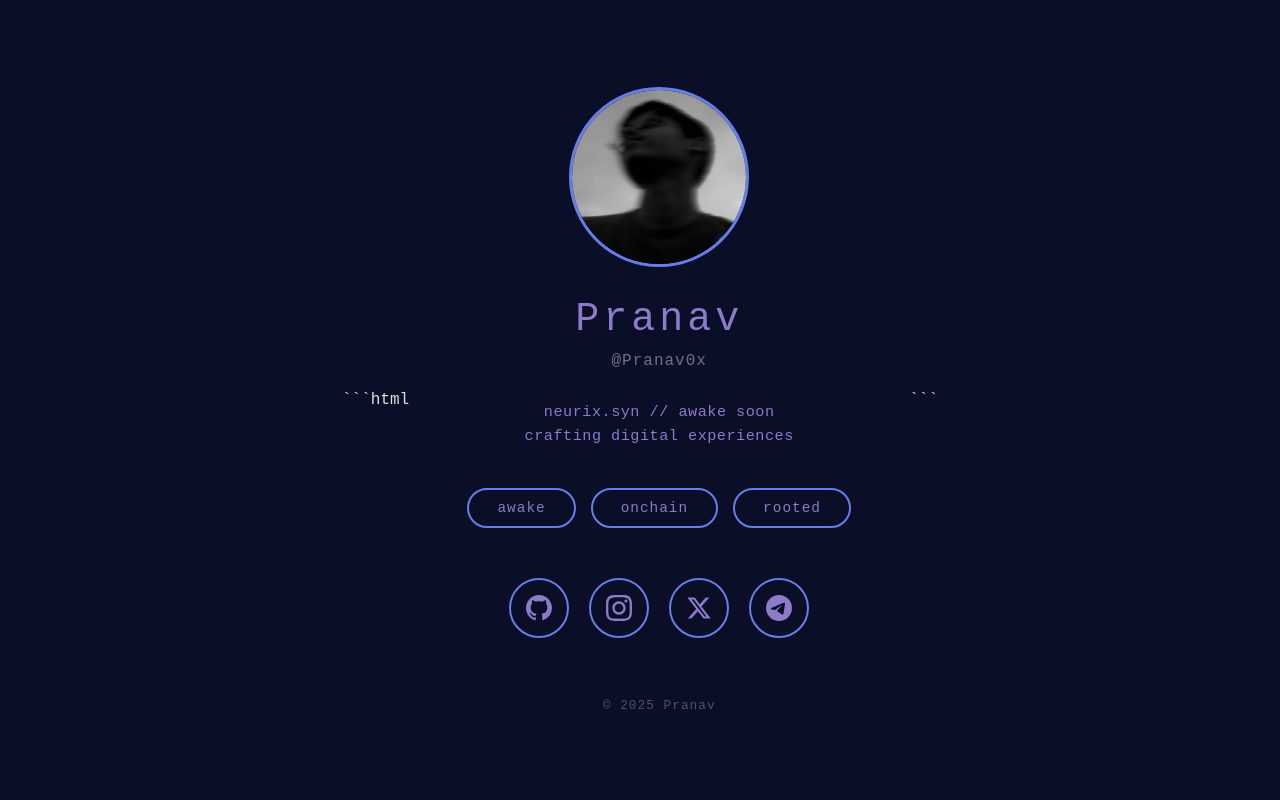
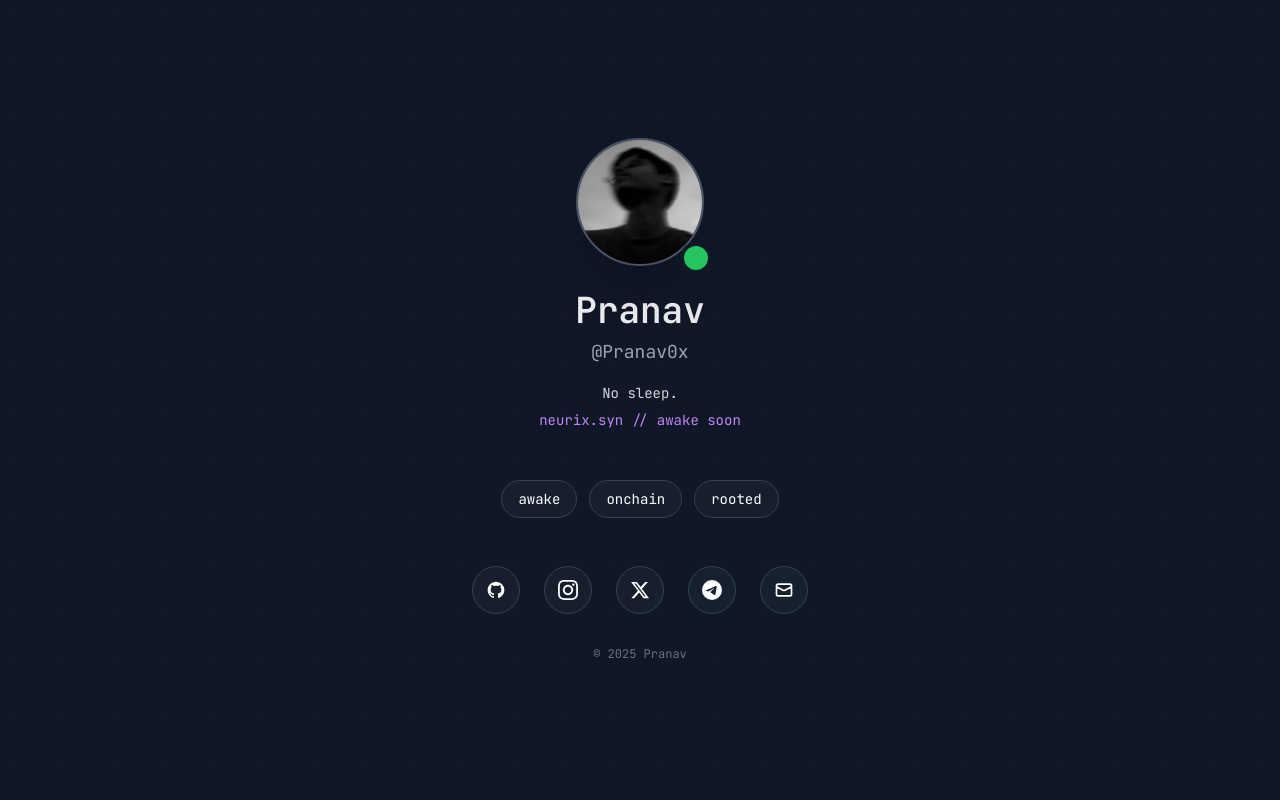
Before and after one commit to Yours-Pranav/port, a plain HTML site: page index.html in a window 1280 px wide. Drawn offline with nearby package versions, Linux system fonts and the light colour scheme.

Commit message:
Update title and add Tailwind CSS configuration

````diff
--- a/index.html
+++ b/index.html
@@ -1,190 +1,135 @@
-```html
 <!DOCTYPE html>
 <html lang="en">
 <head>
     <meta charset="UTF-8">
     <meta name="viewport" content="width=device-width, initial-scale=1.0">
-    <title>Pranav</title>
-    <style>
-        * {
-            margin: 0;
-            padding: 0;
-            box-sizing: border-box;
+    <title>Pranav - Web3 Developer</title>
+    <script src="https://cdn.tailwindcss.com"></script>
+    <script>
+        tailwind.config = {
+            theme: {
+                extend: {
+                    fontFamily: {
+                        'mono': ['JetBrains Mono', 'Monaco', 'Consolas', 'monospace'],
                     }
-
-        body {
-            font-family: 'Courier New', monospace;
-            background: #0a0e27;
-            color: #e0e0e0;
-            min-height: 100vh;
-            display: flex;
-            justify-content: center;
-            align-items: center;
-            padding: 20px;
                 }
-
-        .container {
-            max-width: 500px;
-            width: 100%;
-            text-align: center;
             }
-
-        .profile-image {
-            width: 180px;
-            height: 180px;
-            border-radius: 50%;
-            margin: 0 auto 30px;
-            position: relative;
-            border: 3px solid #667eea;
-            overflow: hidden;
-            display: flex;
-            align-items: center;
-            justify-content: center;
         }
-
-        .profile-image img {
-            width: 100%;
-            height: 100%;
-            object-fit: cover;
-        }
-
-        .status-dot {
-            width: 22px;
-            height: 22px;
-            background: #10b981;
-            border-radius: 50%;
-            position: absolute;
-            bottom: 10px;
-            right: 10px;
-            border: 4px solid #0a0e27;
-        }
-
-        h1 {
-            font-size: 2.5rem;
-            margin-bottom: 10px;
-            color: #8b7bc8;
-            font-weight: 300;
-            letter-spacing: 4px;
-        }
-
-        .username {
-            color: #6b7280;
-            font-size: 1rem;
-            margin-bottom: 30px;
-            letter-spacing: 1px;
-        }
-
-        .tagline {
-            color: #8b7bc8;
-            font-size: 0.95rem;
-            margin-bottom: 40px;
-            letter-spacing: 0.5px;
-            line-height: 1.6;
-        }
-
-        .tags {
-            display: flex;
-            justify-content: center;
-            gap: 15px;
-            margin: 40px 0;
-            flex-wrap: wrap;
-        }
-
-        .tag {
-            background: transparent;
-            border: 2px solid #667eea;
-            padding: 10px 28px;
-            border-radius: 30px;
-            font-size: 0.9rem;
-            color: #8b7bc8;
-            letter-spacing: 1px;
-        }
-
-        .social-links {
-            display: flex;
-            justify-content: center;
-            gap: 20px;
-            margin-top: 50px;
-        }
-
-        .social-link {
-            width: 60px;
-            height: 60px;
-            border-radius: 50%;
-            background: transparent;
-            border: 2px solid #667eea;
-            display: flex;
-            align-items: center;
-            justify-content: center;
-            transition: all 0.3s ease;
-            text-decoration: none;
-        }
-
-        .social-link:hover {
-            background: rgba(102, 126, 234, 0.1);
-            transform: translateY(-3px);
-        }
-
-        .social-link svg {
-            width: 26px;
-            height: 26px;
-            fill: #8b7bc8;
-        }
-
-        .footer {
-            margin-top: 60px;
-            color: #4b5563;
-            font-size: 0.8rem;
-            letter-spacing: 1px;
-        }
-    </style>
+    </script>
+    <link href="https://fonts.googleapis.com/css2?family=JetBrains+Mono:wght@300;400;500;600&display=swap" rel="stylesheet">
 </head>
-<body>
-    <div class="container">
-        <div class="profile-image">
-            <img src="img/20250804_221658.jpg" alt="Pranav">
-            <div class="status-dot"></div>
+<body class="bg-gray-900 text-white font-mono min-h-screen overflow-hidden">
+    <!-- Background Pattern -->
+    <div class="fixed inset-0 opacity-5">
+        <div class="absolute top-0 left-0 w-full h-full bg-gradient-to-br from-purple-900/20 via-gray-900 to-blue-900/20"></div>
+        <div class="absolute top-0 left-0 w-full h-full" style="background-image: radial-gradient(circle at 25% 25%, #ffffff 1px, transparent 1px); background-size: 50px 50px;"></div>
     </div>
 
-        <h1>Pranav</h1>
-        <div class="username">@Pranav0x</div>
-
-        <div class="tagline">
-            neurix.syn // awake soon<br>
-            crafting digital experiences
+    <!-- Main Container -->
+    <div class="relative z-10 min-h-screen flex items-center justify-center p-4">
+        <div class="max-w-4xl w-full">
+            <!-- Header Section -->
+            <div class="text-center mb-12">
+                <!-- Profile Image -->
+                <div class="w-32 h-32 mx-auto mb-6 relative">
+                    <div class="w-full h-full rounded-full bg-gradient-to-br from-gray-700 to-gray-800 border-2 border-gray-600 shadow-2xl overflow-hidden">
+                        <img src="img/20250804_221658.jpg" alt="Pranav" class="w-full h-full object-cover">
+                    </div>
+                    <div class="absolute -bottom-2 -right-2 w-8 h-8 bg-green-500 rounded-full border-4 border-gray-900"></div>
                 </div>
 
-        <div class="tags">
-            <span class="tag">awake</span>
-            <span class="tag">onchain</span>
-            <span class="tag">rooted</span>
+                <!-- Name and Handle -->
+                <h1 class="text-4xl font-semibold mb-2 bg-gradient-to-r from-white to-gray-300 bg-clip-text text-transparent">
+                    Pranav
+                </h1>
+                <p class="text-gray-400 text-lg mb-4">@Pranav0x</p>
+
+                <!-- Bio -->
+                <div class="text-gray-300 text-sm leading-relaxed max-w-md mx-auto">
+                    <p class="mb-1">No sleep.</p>
+                    <p class="text-purple-400">neurix.syn // awake soon</p>
+                </div>
             </div>
 
-        <div class="social-links">
-            <a href="https://github.com/Yours-Pranav" class="social-link" target="_blank">
-                <svg viewBox="0 0 24 24">
-                    <path d="M12 0C5.37 0 0 5.37 0 12c0 5.31 3.435 9.795 8.205 11.385.6.105.825-.255.825-.57 0-.285-.015-1.23-.015-2.235-3.015.555-3.795-.735-4.035-1.41-.135-.345-.72-1.41-1.23-1.695-.42-.225-1.02-.78-.015-.795.945-.015 1.62.87 1.845 1.23 1.08 1.815 2.805 1.305 3.495.99.105-.78.42-1.305.765-1.605-2.67-.3-5.46-1.335-5.46-5.925 0-1.305.465-2.385 1.23-3.225-.12-.3-.54-1.53.12-3.18 0 0 1.005-.315 3.3 1.23.96-.27 1.98-.405 3-.405s2.04.135 3 .405c2.295-1.56 3.3-1.23 3.3-1.23.66 1.65.24 2.88.12 3.18.765.84 1.23 1.905 1.23 3.225 0 4.605-2.805 5.625-5.475 5.925.435.375.81 1.095.81 2.22 0 1.605-.015 2.895-.015 3.3 0 .315.225.69.825.57A12.02 12.02 0 0024 12c0-6.63-5.37-12-12-12z"/>
+            <!-- Skills/Tags -->
+            <div class="flex justify-center mb-12">
+                <div class="flex flex-wrap gap-3 justify-center">
+                    <span class="px-4 py-2 bg-gray-800/50 border border-gray-700 rounded-full text-sm hover:border-purple-500 transition-colors duration-300">
+                        awake
+                    </span>
+                    <span class="px-4 py-2 bg-gray-800/50 border border-gray-700 rounded-full text-sm hover:border-blue-500 transition-colors duration-300">
+                        onchain
+                    </span>
+                    <span class="px-4 py-2 bg-gray-800/50 border border-gray-700 rounded-full text-sm hover:border-green-500 transition-colors duration-300">
+                        rooted
+                    </span>
+                </div>
+            </div>
+
+            <!-- Social Links -->
+            <div class="flex justify-center space-x-6 mb-8">
+                <!-- GitHub -->
+                <a href="https://github.com/Yours-Pranav" target="_blank"
+                   class="w-12 h-12 bg-gray-800/50 border border-gray-700 rounded-full flex items-center justify-center hover:border-white hover:bg-gray-700/50 transition-all duration-300 group">
+                    <svg class="w-5 h-5 group-hover:scale-110 transition-transform duration-300" fill="currentColor" viewBox="0 0 24 24">
+                        <path d="M12 2C6.477 2 2 6.477 2 12c0 4.42 2.865 8.17 6.839 9.49.5.092.682-.217.682-.482 0-.237-.008-.866-.013-1.7-2.782.604-3.369-1.341-3.369-1.341-.454-1.155-1.11-1.462-1.11-1.462-.908-.62.069-.608.069-.608 1.003.07 1.531 1.03 1.531 1.03.892 1.529 2.341 1.087 2.91.831.092-.646.35-1.086.636-1.336-2.22-.253-4.555-1.11-4.555-4.943 0-1.091.39-1.984 1.029-2.683-.103-.253-.446-1.27.098-2.647 0 0 .84-.269 2.75 1.025A9.578 9.578 0 0112 6.836c.85.004 1.705.115 2.504.337 1.909-1.294 2.747-1.025 2.747-1.025.546 1.377.203 2.394.1 2.647.64.699 1.028 1.592 1.028 2.683 0 3.842-2.339 4.687-4.566 4.935.359.309.678.919.678 1.852 0 1.336-.012 2.415-.012 2.743 0 .267.18.578.688.48C19.138 20.167 22 16.418 22 12c0-5.523-4.477-10-10-10z"/>
                     </svg>
                 </a>
-            <a href="https://instagram.com/pra_nav.19" class="social-link" target="_blank">
-                <svg viewBox="0 0 24 24">
+
+                <!-- Instagram -->
+                <a href="https://instagram.com/Pra_nav.19" target="_blank"
+                   class="w-12 h-12 bg-gray-800/50 border border-gray-700 rounded-full flex items-center justify-center hover:border-pink-500 hover:bg-gray-700/50 transition-all duration-300 group">
+                    <svg class="w-5 h-5 group-hover:scale-110 transition-transform duration-300" fill="currentColor" viewBox="0 0 24 24">
                         <path d="M12 2.163c3.204 0 3.584.012 4.85.07 3.252.148 4.771 1.691 4.919 4.919.058 1.265.069 1.645.069 4.849 0 3.205-.012 3.584-.069 4.849-.149 3.225-1.664 4.771-4.919 4.919-1.266.058-1.644.07-4.85.07-3.204 0-3.584-.012-4.849-.07-3.26-.149-4.771-1.699-4.919-4.92-.058-1.265-.07-1.644-.07-4.849 0-3.204.013-3.583.07-4.849.149-3.227 1.664-4.771 4.919-4.919 1.266-.057 1.645-.069 4.849-.069zm0-2.163c-3.259 0-3.667.014-4.947.072-4.358.2-6.78 2.618-6.98 6.98-.059 1.281-.073 1.689-.073 4.948 0 3.259.014 3.668.072 4.948.2 4.358 2.618 6.78 6.98 6.98 1.281.058 1.689.072 4.948.072 3.259 0 3.668-.014 4.948-.072 4.354-.2 6.782-2.618 6.979-6.98.059-1.28.073-1.689.073-4.948 0-3.259-.014-3.667-.072-4.947-.196-4.354-2.617-6.78-6.979-6.98-1.281-.059-1.69-.073-4.949-.073zm0 5.838c-3.403 0-6.162 2.759-6.162 6.162s2.759 6.163 6.162 6.163 6.162-2.759 6.162-6.163c0-3.403-2.759-6.162-6.162-6.162zm0 10.162c-2.209 0-4-1.79-4-4 0-2.209 1.791-4 4-4s4 1.791 4 4c0 2.21-1.791 4-4 4zm6.406-11.845c-.796 0-1.441.645-1.441 1.44s.645 1.44 1.441 1.44c.795 0 1.439-.645 1.439-1.44s-.644-1.44-1.439-1.44z"/>
                     </svg>
                 </a>
-            <a href="https://x.com/Pranav0x" class="social-link" target="_blank">
-                <svg viewBox="0 0 24 24">
+
+                <!-- Twitter/X -->
+                <a href="https://x.com/Pranav0x" target="_blank"
+                   class="w-12 h-12 bg-gray-800/50 border border-gray-700 rounded-full flex items-center justify-center hover:border-blue-400 hover:bg-gray-700/50 transition-all duration-300 group">
+                    <svg class="w-5 h-5 group-hover:scale-110 transition-transform duration-300" fill="currentColor" viewBox="0 0 24 24">
                         <path d="M18.244 2.25h3.308l-7.227 8.26 8.502 11.24H16.17l-5.214-6.817L4.99 21.75H1.68l7.73-8.835L1.254 2.25H8.08l4.713 6.231zm-1.161 17.52h1.833L7.084 4.126H5.117z"/>
                     </svg>
                 </a>
-            <a href="https://t.me/Pranav0x" class="social-link" target="_blank">
-                <svg viewBox="0 0 24 24">
-                    <path d="M11.944 0A12 12 0 0 0 0 12a12 12 0 0 0 12 12 12 12 0 0 0 12-12A12 12 0 0 0 12 0a12 12 0 0 0-.056 0zm4.962 7.224c.1-.002.321.023.465.14a.506.506 0 0 1 .171.325c.016.093.036.306.02.472-.18 1.898-.962 6.502-1.36 8.627-.168.9-.499 1.201-.82 1.23-.696.065-1.225-.46-1.9-.902-1.056-.693-1.653-1.124-2.678-1.8-1.185-.78-.417-1.21.258-1.91.177-.184 3.247-2.977 3.307-3.23.007-.032.014-.15-.056-.212s-.174-.041-.249-.024c-.106.024-1.793 1.14-5.061 3.345-.48.33-.913.49-1.302.48-.428-.008-1.252-.241-1.865-.44-.752-.245-1.349-.374-1.297-.789.027-.216.325-.437.893-.663 3.498-1.524 5.83-2.529 6.998-3.014 3.332-1.386 4.025-1.627 4.476-1.635z"/>
+
+                <!-- Telegram -->
+                <a href="https://t.me/Pranav0x" target="_blank"
+                   class="w-12 h-12 bg-gray-800/50 border border-gray-700 rounded-full flex items-center justify-center hover:border-blue-500 hover:bg-gray-700/50 transition-all duration-300 group">
+                    <svg class="w-5 h-5 group-hover:scale-110 transition-transform duration-300" fill="currentColor" viewBox="0 0 24 24">
+                        <path d="M11.944 0A12 12 0 0 0 0 12a12 12 0 0 0 12 12 12 12 0 0 0 12-12A12 12 0 0 0 12 0a12 12 0 0 0-.056 0zm4.962 7.224c.1-.002.321.023.465.14a.506.506 0 0 1 .171.325c.016.093.036.306.02.472-.18 1.898-.962 6.502-1.36 8.627-.168.9-.499 1.201-.820 1.23-.696.065-1.225-.46-1.9-.902-1.056-.693-1.653-1.124-2.678-1.8-1.185-.78-.417-1.21.258-1.91.177-.184 3.247-2.977 3.307-3.23.007-.032.014-.15-.056-.212s-.174-.041-.249-.024c-.106.024-1.793 1.14-5.061 3.345-.48.33-.913.49-1.302.48-.428-.008-1.252-.241-1.865-.44-.752-.245-1.349-.374-1.297-.789.027-.216.325-.437.893-.663 3.498-1.524 5.83-2.529 6.998-3.014 3.332-1.386 4.025-1.627 4.476-1.635z"/>
+                    </svg>
+                </a>
+
+                <!-- Email -->
+                <a href="mailto:connect@pranav0x.xyz"
+                   class="w-12 h-12 bg-gray-800/50 border border-gray-700 rounded-full flex items-center justify-center hover:border-green-500 hover:bg-gray-700/50 transition-all duration-300 group">
+                    <svg class="w-5 h-5 group-hover:scale-110 transition-transform duration-300" fill="none" stroke="currentColor" viewBox="0 0 24 24">
+                        <path stroke-linecap="round" stroke-linejoin="round" stroke-width="2" d="M3 8l7.89 4.26a2 2 0 002.22 0L21 8M5 19h14a2 2 0 002-2V7a2 2 0 00-2-2H5a2 2 0 00-2 2v10a2 2 0 002 2z"/>
                     </svg>
                 </a>
             </div>
 
-        <div class="footer">© 2025 Pranav</div>
+            <!-- Footer -->
+            <div class="text-center text-gray-500 text-xs">
+                <p>&copy; 2025 Pranav </p>
             </div>
+        </div>
+    </div>
+
+    <!-- Subtle animations -->
+    <style>
+        @keyframes float {
+            0%, 100% { transform: translateY(0px); }
+            50% { transform: translateY(-10px); }
+        }
+
+        .profile-image {
+            animation: float 6s ease-in-out infinite;
+        }
+
+        body {
+            font-family: 'JetBrains Mono', monospace;
+        }
+    </style>
 </body>
 </html>
-```
````
Lines whose indentation alone changed are shown as unchanged.
